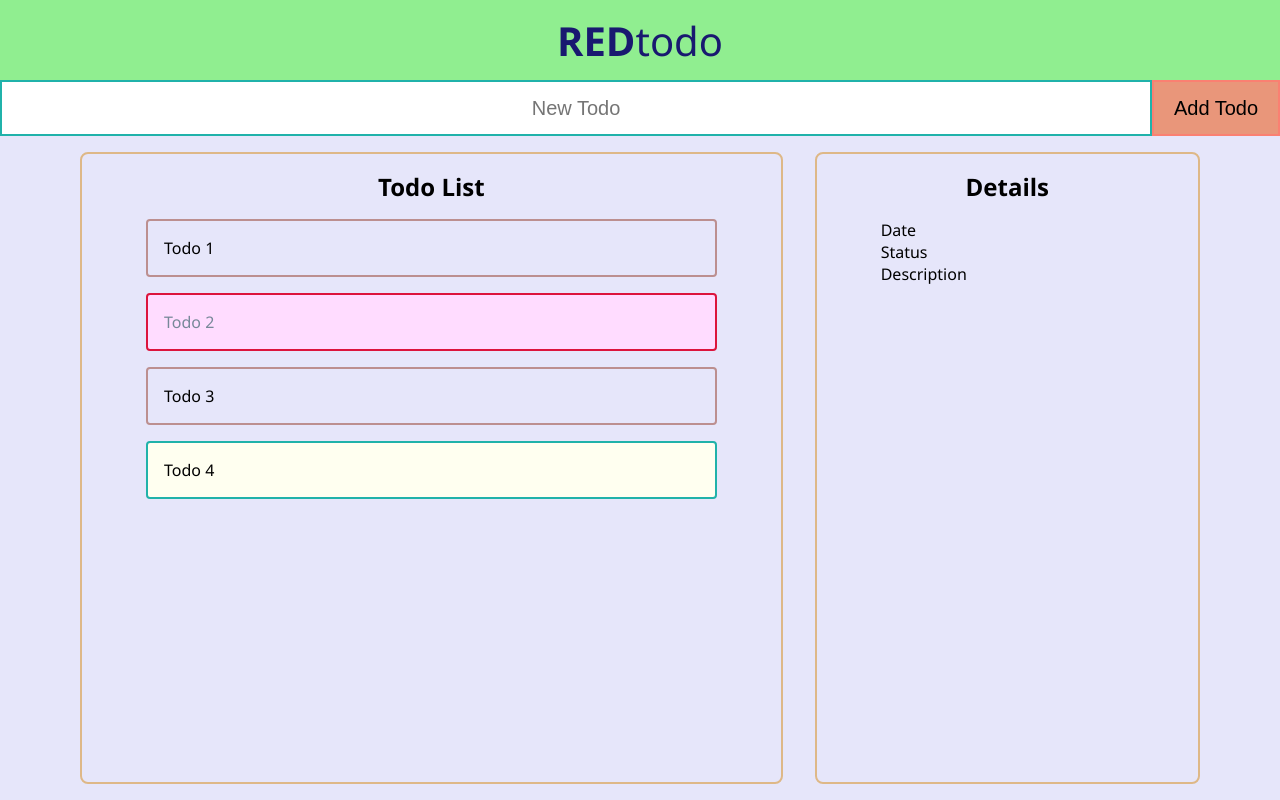
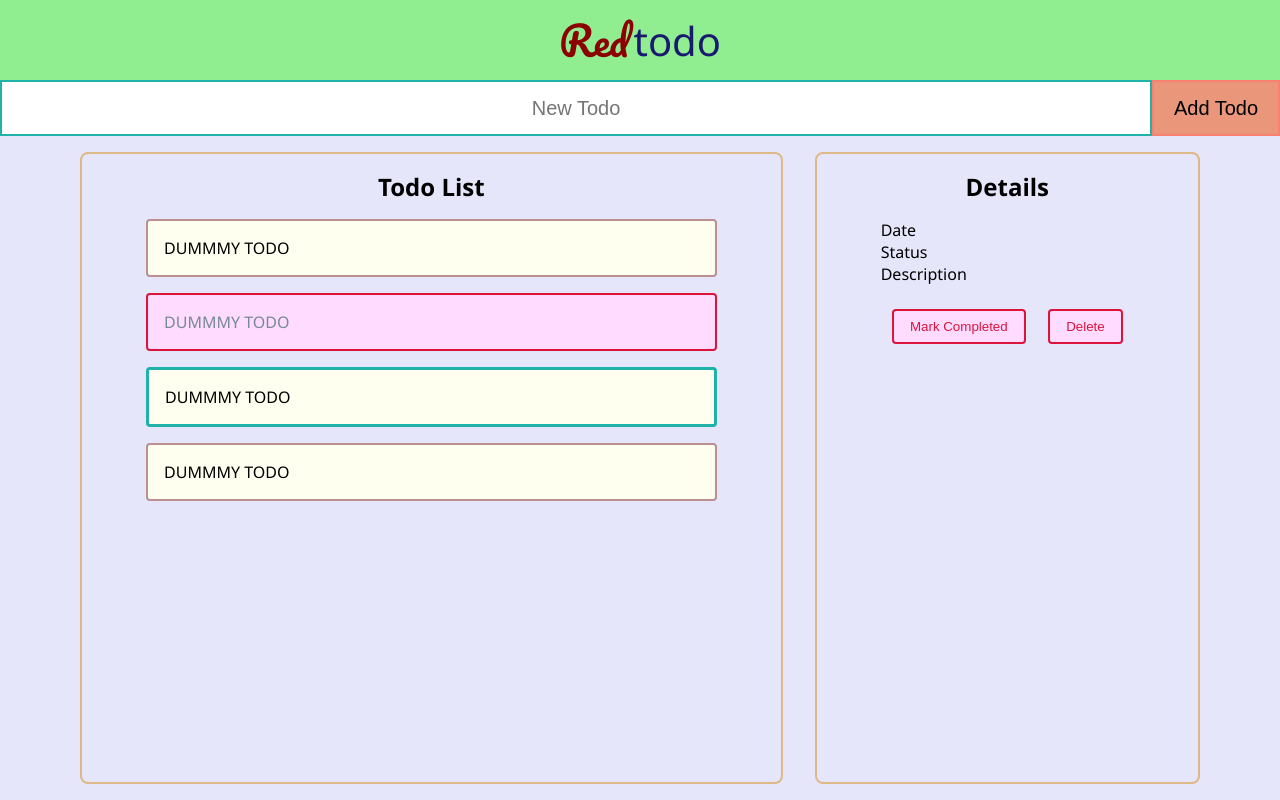
Before and after one commit to RiadSaidur/todo-app, a plain HTML site: page index.html in a window 1280 px wide. Drawn offline with Linux system fonts and the light colour scheme.

Commit message:
style change

```diff
--- a/index.html
+++ b/index.html
@@ -5,34 +5,58 @@
   <meta name="viewport" content="width=device-width, initial-scale=1.0">
   <meta http-equiv="X-UA-Compatible" content="ie=edge">
   <link rel="stylesheet" href="./style.css">
+  <link href="https://fonts.googleapis.com/css?family=Pacifico&display=swap" rel="stylesheet">
   <title>REDtodo</title>
 </head>
 <body>
   <div class="toolbar">
-    <h1>RED<span>todo</span></h1>
+    <h1>Red</h1><span>todo</span>
   </div>
 
   <form>
-    <input type="text" placeholder="New Todo">
-    <button>Add Todo</button>
+    <input type="text" placeholder="New Todo" class="todoItem">
+    <button type="button" class="addTodo">Add Todo</button>
   </form>
 
   <div class="container">
     <div class="pending">
       <h2>Todo List</h2>
-      <ul>
+      <ul class="todo">
+
         <li>
-          <a href="#details">Todo 1</a>
+          <a href="#details" id="tempID">
+            <div>
+              DUMMMY TODO
+            </div>
+          </a>
         </li>
+
         <li class="complete">
-          <a href="#details">Todo 2</a>
+          <a href="#details" id="tempID">
+            <div>
+              DUMMMY TODO
+            </div>
+          </a>
         </li>
+
+        <li class="selected">
+          <a href="#details" id="tempID">
+            <div>
+              DUMMMY TODO
+            </div>
+          </a>
+        </li>
+
         <li>
-          <a href="#details">Todo 3</a>
+          <a href="#details" id="tempID">
+            <div>
+              DUMMMY TODO
+            </div>
+          </a>
         </li>
-        <li class="selected">
-          <a href="#details">Todo 4</a>
-        </li>
+
+        <div class="bound"></div>
+
       </ul>
     </div>
 
@@ -43,10 +67,16 @@
         <p class="date">Date</p>
         <p class="status">Status</p>
         <p class="description">Description</p>
+        <div>
+          <button class="finished">Mark Completed</button>
+          <button class="delete">Delete</button>
+        </div>
       </div>
 
     </div>
 
   </div>
+
+  <script src="./main.js"></script>
 </body>
 </html>
--- a/style.css
+++ b/style.css
@@ -18,6 +18,7 @@ li{
   border: 2px solid rosybrown;
   border-radius: 4px;
   padding: 1rem;
+  background-color: ivory;
 }
 
 form{
@@ -38,7 +39,10 @@ form > button{
   background-color: darksalmon;
   font-weight: 500;
   font-size: 20px;
+  cursor: pointer;
 }
+
+button:focus {outline:0;}
 
 a{
   text-decoration: none;
@@ -57,11 +61,15 @@ a{
 }
 
 .toolbar h1{
-  font-weight: 600;
+  font-weight: 400;
+    font-family: 'Pacifico', cursive;
+    color: darkred;
 }
 
 .toolbar span{
-  font-weight: 300;
+  font-weight: 200;
+    font-size: 40px;
+    padding-left: .3rem;
 }
 
 .container{
@@ -88,7 +96,7 @@ a{
 
 .selected{
   background-color: ivory;
-  border-color: lightseagreen;
+  border: 3px solid lightseagreen;
 }
 
 .pending, .details{
@@ -106,6 +114,22 @@ a{
   margin: 1rem 2rem;
 }
 
+.content > div{
+  display: flex;
+  justify-content: space-around;
+  padding: 1.5rem 0;
+}
+
+.content button{
+  padding: .5rem 1rem;
+  cursor: pointer;
+  background: rgb(255, 220, 255);
+  border: 2px solid crimson;
+  border-radius: 4px;
+  color: crimson;
+  font-weight: 500;
+}
+
 @media only screen and (max-width: 720px){
   form{
     display: block;
@@ -118,7 +142,6 @@ a{
 
   form > button{
     width: 100vw;
-    height: 5vh;
   }
 
   .container{
```
